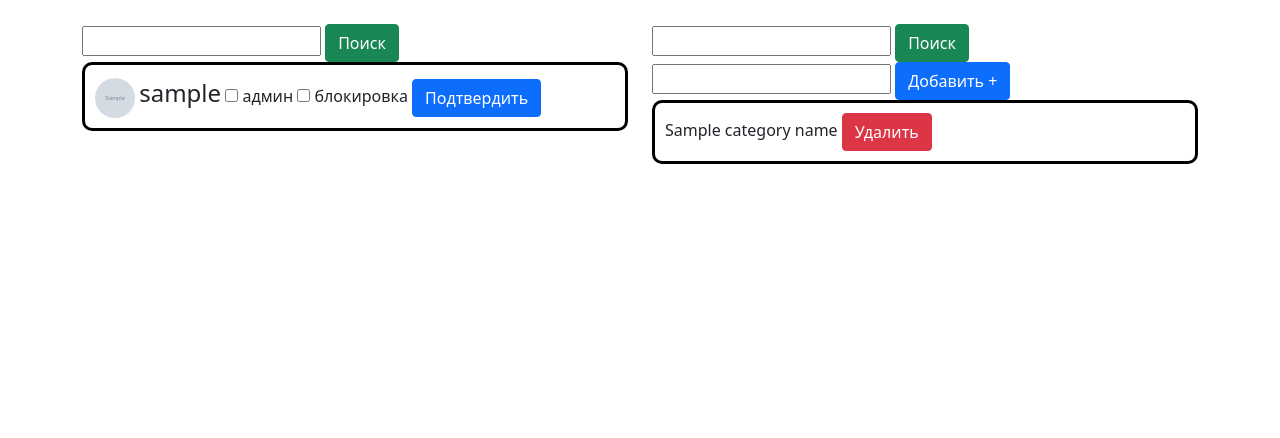
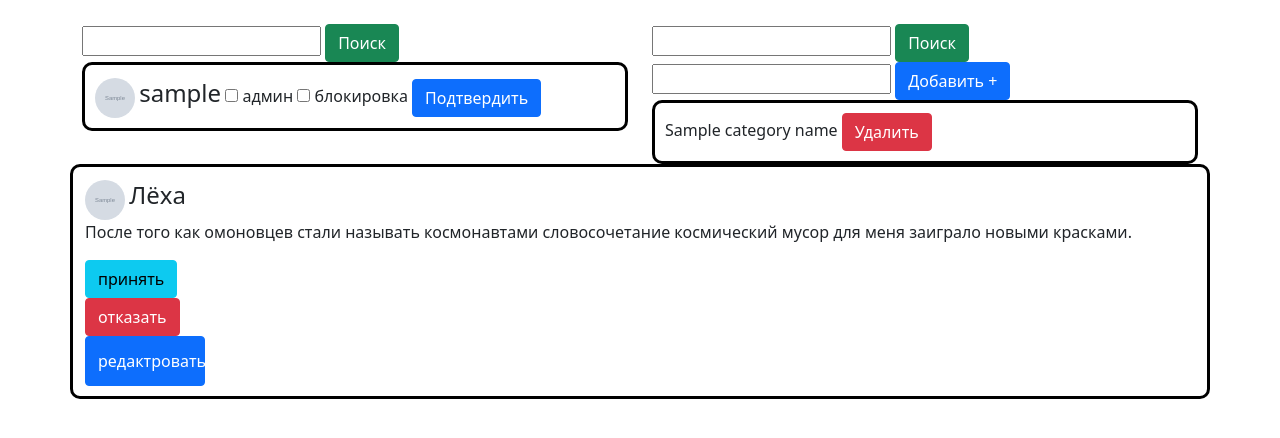
Before and after one commit to UtkaDeGod/flask_project, a Flask app: template templates/admin.html in a window 1280 px wide. Shown: the part 91-529 px from the top of the page. Run offline with Flask 2, Linux system fonts and the light colour scheme; the template is opened without the code that fills it: most values are stand-ins (such as "Sample title", 1, 10 or a date in 2020); grey boxes marked "Sample" are stand-in pictures; form fields are guessed from the names that the template uses; parts of the project's set-up code (start-up, migrations or seed data) failed here and were passed over.

Commit message:
moderation

```diff
--- a/templates/admin.html
+++ b/templates/admin.html
@@ -82,5 +82,83 @@
             </form>
         </div>
     </div>
+    <div class="joke">
+        <img src="{{ avatar }}" style="border-radius: 50%" width="40" height="40" id="ava">
+        <label for="ava" style="font-size:150%">Лёха</label>
+
+        <p>После того как омоновцев стали называть космонавтами словосочетание космический мусор для
+            меня заиграло новыми красками.</p>
+
+        <form method="post" id="form" action="">
+            <input type="hidden" name="appraisal" value="1">
+            <button type="submit" class="btn btn-info">
+                принять
+            </button>
+            <div class="field"></div>
+        </form>
+
+        <form method="post" id="form" action="">
+            <input type="hidden" name="appraisal" value="0">
+            <button type="submit" class="btn btn-danger">
+                отказать
+            </button>
+            <div class="field"></div>
+        </form>
+
+        <button type="button" class="btn btn-primary" data-bs-toggle="modal"
+                data-bs-target="#exampleModal"
+                style="height:50px;width:120px">
+            редактровать
+        </button>
+
+        <div class="modal fade" id="exampleModal" tabindex="-1" aria-labelledby="exampleModalLabel"
+             aria-hidden="true">
+            <div class="modal-dialog">
+                <div class="modal-content">
+                    <form action="" method="post" novalidate>
+
+                        {{ form.hidden_tag() }}
+
+                        <div class="modal-header">
+                            {{ form.name.label }}<br>
+                            {{ form.name(class="form-control", value=name) }}<br>
+                            <button type="button" class="btn-close" data-bs-dismiss="modal"
+                                    aria-label="Close"></button>
+                        </div>
+
+                        <div class="modal-body">
+                            {{ form.text.label }}<br>
+                            {{ form.text(class="form-control", style="height:300px;width:470px") }}<br>
+                        </div>
+
+                        <div class="modal-footer">
+                            <div class="btn-group">
+                                <button type="button" class="btn btn-danger dropdown-toggle"
+                                        data-bs-toggle="dropdown"
+                                        aria-expanded="false">
+                                    Категории
+                                </button>
+                                <ul class="dropdown-menu">
+                                    {% for name_category in category %}
+                                    <li>
+                                        <div class="form-check">
+                                            <input class="form-check-input" type="radio"
+                                                   name="flexRadioDefault"
+                                                   id="{{ name_category }}">
+                                            <label class="form-check-label" for="{{ name_category }}">
+                                                {{ name_category }}
+                                            </label>
+                                        </div>
+                                    </li>
+                                    {% endfor %}
+                                </ul>
+                            </div>
+                            {{ form.submit(type="submit", class="btn btn-primary") }}
+                        </div>
+                    </form>
+                </div>
+            </div>
+        </div>
+    </div>
 </div>
 {% endblock %}
```
Lines whose indentation alone changed are shown as unchanged.
